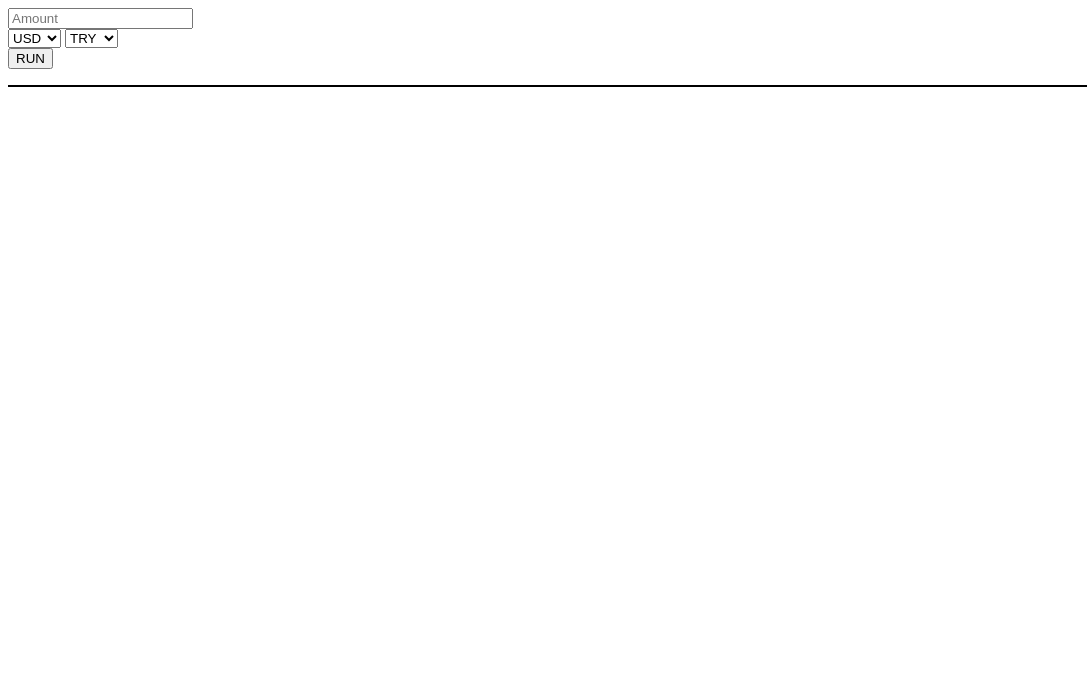
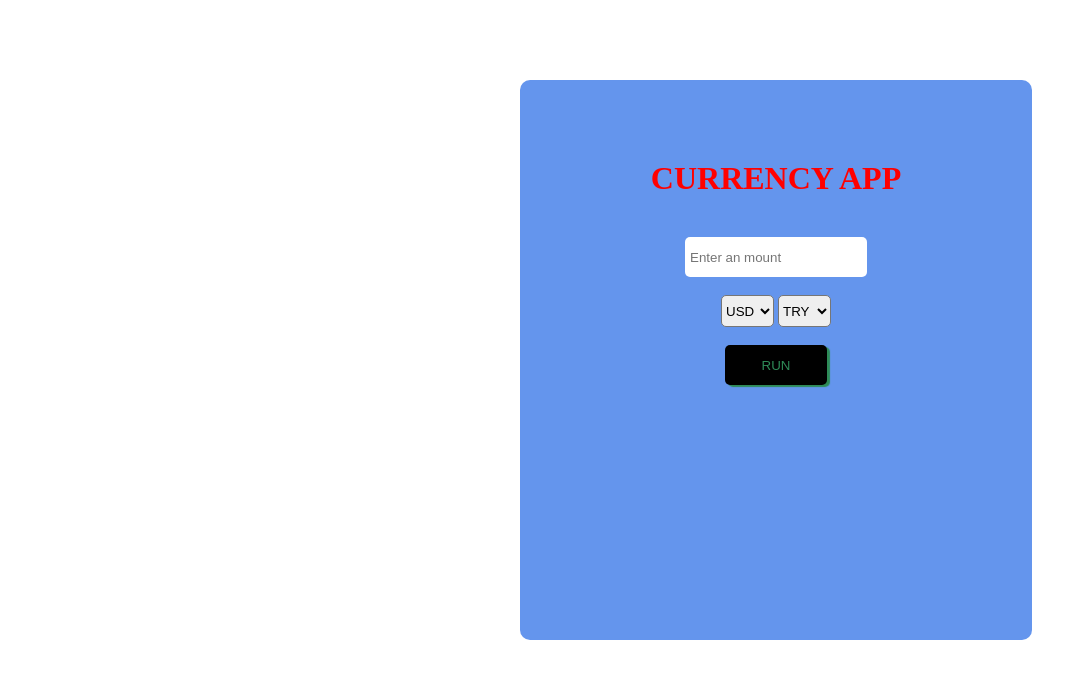
Before and after one commit to aemingenc/Currency-App, a plain HTML site: page index.html in a window 1280 px wide. Shown: the whole page, without its empty margins (0-1087 px from the left). Drawn offline with Linux system fonts and the light colour scheme.

Commit message:
html update

```diff
--- a/app.js
+++ b/app.js
@@ -4,7 +4,6 @@ const secondCurrency=document.getElementById("secondCurrency");
 const run=document.getElementById("button");
 const result = document.getElementById("outputResult");
 const currency = new Currency();
-console.log(inputField,firstCurrency,secondCurrency,run,result);
 
 run.addEventListener("click", (e)=>{
     let fCurrency = firstCurrency.options[firstCurrency.selectedIndex].value;
--- a/currency.js
+++ b/currency.js
@@ -5,9 +5,9 @@ class Currency{
     }
     async getCurrencyData(firstCur,secondCur){
         const responsecurrencyData= await fetch(this.url + firstCur + "&to=" + secondCur);
-        console.log(responsecurrencyData);
+        // console.log(responsecurrencyData);
         const currencyData = await responsecurrencyData.json();
-        console.log(currencyData);
+        // console.log(currencyData);
         return currencyData
     }
 
--- a/index.html
+++ b/index.html
@@ -5,16 +5,19 @@
     <meta http-equiv="X-UA-Compatible" content="IE=edge">
     <meta name="viewport" content="width=device-width, initial-scale=1.0">
     <title>Document</title>
+    <link rel="stylesheet" href="style.css">
 </head>
 <body>
+    <div id="container">
+        <h1>CURRENCY APP</h1>
         <form id="currency-form"></form>
             <div id="input-field">
-            <input type="number" name = "amount" id = "amount" placeholder="Amount">
+                <input type="number" name = "amount" id = "amount" placeholder="Enter an mount">
 
-        </div>
+            </div><br>
 
-        <div class="input-field col s8">
-                <select id = "firstCurrency">
+            <div class="input-field">
+                    <select id = "firstCurrency" class="options">
 
                         <option selected>USD</option>
                         <option>EUR</option>
@@ -51,7 +54,7 @@
                         <option>ZAR</option>
                     </select>
 
-                <select id = "secondCurrency">
+                    <select id = "secondCurrency" class="options" >
 
                         <option>USD</option>
                         <option>EUR</option>
@@ -89,11 +92,12 @@
                     </select>
 
             </div>
-</form>
-<button type="submit" id="button">RUN</button>
+    </form><br>
+    <button type="submit" id="button">RUN</button><br><br>
     <div class="result">
-    <p id = "outputResult" placeholder = "Result" style="border: black 1px solid;"> </p>
+        <p id = "outputResult" placeholder = "Result" ></p>
 
+    </div>
 </div>
 
 
--- /dev/null
+++ b/style.css
@@ -0,0 +1,55 @@
+*{
+    padding: 0px;
+    margin: 0px;
+    box-sizing: border-box;
+}
+#container{
+    background-color: cornflowerblue;
+
+    margin-top:10vh;
+    margin-left: 65vh;
+    height: 70vh;
+    width:40%;
+    border-radius: 10px;
+
+    text-align: center;
+}
+h1{padding-top: 10vh;
+color:red;
+
+}
+#amount{
+    margin-top: 5vh;
+    height: 5vh;
+    border-radius: 5px;
+    border:none;
+    padding-left: 5px;
+
+}
+.options{
+    height: 4vh;
+    border-radius: 5px;
+
+}
+.result p{
+    background-color: whit;
+    height: 10vh;
+    width: 50%;
+    margin-left: 20vh;
+    font-size: 1.5rem;
+    font-weight: 700;
+    padding-top: 2vh;
+    color:rgb(26, 28, 163);
+    text-shadow: 2px 1px 3px;
+
+
+}
+#button{
+    background-color: black;
+    color:seagreen;
+    width:20%;
+    height: 5vh;
+    border-radius: 5px;
+    border:none;
+    box-shadow: 3px 2px 1px;
+}
```
Lines whose indentation alone changed are shown as unchanged.
